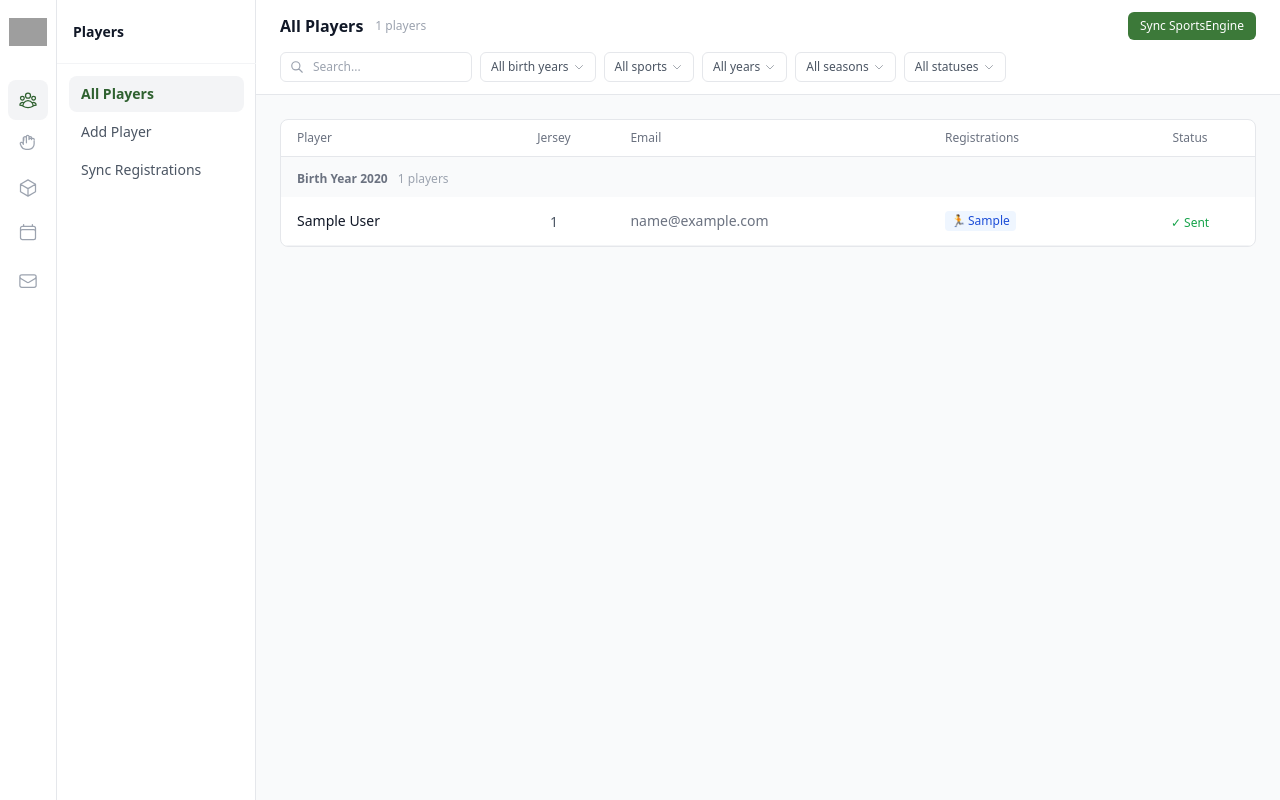
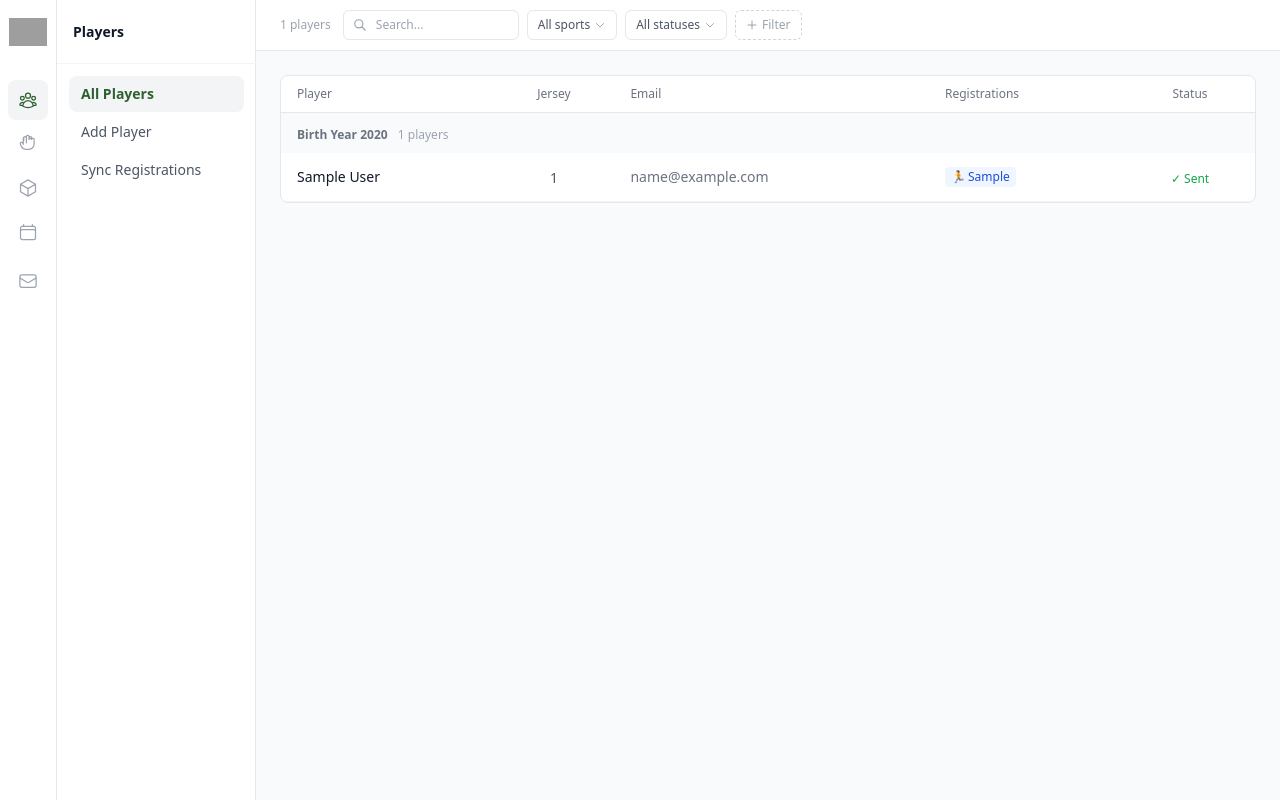
Before and after one commit to timchilcott/posa-jersey-app, a FastAPI app: page /admin in a window 1280 px wide. Run offline with FastAPI, Linux system fonts and the light colour scheme; tables that the repository leaves empty hold one stand-in row (values such as "Sample post"); some libraries are stand-ins or nearby versions; grey boxes are pictures that could not be loaded.

Commit message:
Remove page titles from filter bars and hide extra filters behind + Filter button
Titles are redundant with the contextual sidebar nav panel. Secondary filters
(date range, birth year, division, condition) are now behind a dashed "+ Filter"
button that auto-reveals when those filters have active values.

Co-Authored-By: Claude Opus 4.6 <noreply@anthropic.com>

```diff
--- a/app/templates/players_page.html
+++ b/app/templates/players_page.html
@@ -21,39 +21,17 @@
 </head>
 <body class="bg-gray-50" x-data="tableApp()" x-init="init()" x-cloak>
 
-    <!-- Header + Filters (Intercom style) -->
-    <div class="bg-white border-b border-gray-200">
-        <div class="px-6 py-3">
-            <div class="flex items-center justify-between mb-3">
-                <div class="flex items-center gap-3">
-                    <h1 class="text-base font-semibold text-gray-900">All Players</h1>
-                    <span class="text-xs text-gray-400" x-text="filteredPlayers.length + ' players'"></span>
-                </div>
-                <button @click="syncSportsEngine()" class="bg-pines-500 hover:bg-pines-600 text-white px-3 py-1.5 rounded-md text-xs font-medium">Sync SportsEngine</button>
-            </div>
-            <div class="flex items-center gap-2 flex-wrap">
+    <!-- Filters -->
+    <div class="bg-white border-b border-gray-200" x-data="{ showMore: false }">
+        <div class="px-6 py-2.5 flex items-center gap-2 flex-wrap">
+            <span class="text-xs text-gray-400 mr-1" x-text="filteredPlayers.length + ' players'"></span>
             <!-- Search -->
             <div class="relative">
                 <svg class="absolute left-2.5 top-1/2 -translate-y-1/2 w-3.5 h-3.5 text-gray-400" fill="none" stroke="currentColor" viewBox="0 0 24 24"><path stroke-linecap="round" stroke-linejoin="round" stroke-width="2" d="M21 21l-6-6m2-5a7 7 0 11-14 0 7 7 0 0114 0z"/></svg>
                 <input type="search" x-model="filters.search" @input.debounce.300ms="applyFilters()" @keyup.enter="applyFilters()" placeholder="Search..."
-                           class="pl-8 pr-3 py-1.5 border border-gray-200 rounded-md text-xs w-48 focus:ring-1 focus:ring-pines-500 focus:border-pines-500 placeholder-gray-400">
+                       class="pl-8 pr-3 py-1.5 border border-gray-200 rounded-md text-xs w-44 focus:ring-1 focus:ring-pines-500 focus:border-pines-500 placeholder-gray-400">
             </div>
-                <!-- Birth Year pill -->
-                <div class="relative" x-data="{ open: false }">
-                    <button @click="open = !open" @click.outside="open = false"
-                            class="inline-flex items-center gap-1 px-2.5 py-1.5 rounded-md text-xs font-medium border transition-colors"
-                            :class="filters.birthYear ? 'border-pines-200 bg-pines-50 text-pines-700' : 'border-gray-200 text-gray-600 hover:bg-gray-50'">
-                        <span x-text="filters.birthYear ? 'Born ' + filters.birthYear : 'All birth years'"></span>
-                        <svg class="w-3 h-3 opacity-50" fill="none" stroke="currentColor" viewBox="0 0 24 24"><path stroke-linecap="round" stroke-linejoin="round" stroke-width="2" d="M19 9l-7 7-7-7"/></svg>
-                    </button>
-                    <div x-show="open" x-transition class="absolute z-20 mt-1 w-36 bg-white border border-gray-200 rounded-lg shadow-lg py-1 max-h-48 overflow-y-auto">
-                        <div @click="filters.birthYear = ''; applyFilters(); open = false" class="px-3 py-1.5 hover:bg-gray-50 cursor-pointer text-xs text-gray-500">All birth years</div>
-                        <template x-for="year in availableBirthYears" :key="year">
-                            <div @click="filters.birthYear = year; applyFilters(); open = false" class="px-3 py-1.5 hover:bg-gray-50 cursor-pointer text-xs" :class="filters.birthYear == year ? 'bg-pines-50 text-pines-700 font-medium' : ''" x-text="year"></div>
-                        </template>
-                    </div>
-                </div>
-                <!-- Sport pill -->
+            <!-- Sport pill (always visible) -->
             <div class="relative" x-data="{ open: false }">
                 <button @click="open = !open" @click.outside="open = false"
                         class="inline-flex items-center gap-1 px-2.5 py-1.5 rounded-md text-xs font-medium border transition-colors"
@@ -68,12 +46,45 @@
                     </template>
                 </div>
             </div>
+            <!-- Status pill (always visible) -->
+            <div class="relative" x-data="{ open: false }">
+                <button @click="open = !open" @click.outside="open = false"
+                        class="inline-flex items-center gap-1 px-2.5 py-1.5 rounded-md text-xs font-medium border transition-colors"
+                        :class="filters.status ? 'border-pines-200 bg-pines-50 text-pines-700' : 'border-gray-200 text-gray-600 hover:bg-gray-50'">
+                    <span x-text="filters.status === 'needsEmail' ? 'Needs Email' : filters.status === 'waitingRoom' ? 'Waiting Room' : filters.status === 'active' ? 'Active' : 'All statuses'"></span>
+                    <svg class="w-3 h-3 opacity-50" fill="none" stroke="currentColor" viewBox="0 0 24 24"><path stroke-linecap="round" stroke-linejoin="round" stroke-width="2" d="M19 9l-7 7-7-7"/></svg>
+                </button>
+                <div x-show="open" x-transition class="absolute z-20 mt-1 w-36 bg-white border border-gray-200 rounded-lg shadow-lg py-1">
+                    <div @click="filters.status = ''; applyFilters(); open = false" class="px-3 py-1.5 hover:bg-gray-50 cursor-pointer text-xs text-gray-500">All statuses</div>
+                    <div @click="filters.status = 'needsEmail'; applyFilters(); open = false" class="px-3 py-1.5 hover:bg-gray-50 cursor-pointer text-xs" :class="filters.status === 'needsEmail' ? 'bg-pines-50 text-pines-700 font-medium' : ''">Needs Email</div>
+                    <div @click="filters.status = 'waitingRoom'; applyFilters(); open = false" class="px-3 py-1.5 hover:bg-gray-50 cursor-pointer text-xs" :class="filters.status === 'waitingRoom' ? 'bg-pines-50 text-pines-700 font-medium' : ''">Waiting Room</div>
+                    <div @click="filters.status = 'active'; applyFilters(); open = false" class="px-3 py-1.5 hover:bg-gray-50 cursor-pointer text-xs" :class="filters.status === 'active' ? 'bg-pines-50 text-pines-700 font-medium' : ''">Active</div>
+                </div>
+            </div>
+            <!-- Extra filters (hidden by default) -->
+            <template x-if="showMore || filters.birthYear || filters.year || filters.season">
+                <div class="contents">
+                    <!-- Birth Year pill -->
+                    <div class="relative" x-data="{ open: false }">
+                        <button @click="open = !open" @click.outside="open = false"
+                                class="inline-flex items-center gap-1 px-2.5 py-1.5 rounded-md text-xs font-medium border transition-colors"
+                                :class="filters.birthYear ? 'border-pines-200 bg-pines-50 text-pines-700' : 'border-gray-200 text-gray-600 hover:bg-gray-50'">
+                            <span x-text="filters.birthYear ? 'Born ' + filters.birthYear : 'Birth year'"></span>
+                            <svg class="w-3 h-3 opacity-50" fill="none" stroke="currentColor" viewBox="0 0 24 24"><path stroke-linecap="round" stroke-linejoin="round" stroke-width="2" d="M19 9l-7 7-7-7"/></svg>
+                        </button>
+                        <div x-show="open" x-transition class="absolute z-20 mt-1 w-36 bg-white border border-gray-200 rounded-lg shadow-lg py-1 max-h-48 overflow-y-auto">
+                            <div @click="filters.birthYear = ''; applyFilters(); open = false" class="px-3 py-1.5 hover:bg-gray-50 cursor-pointer text-xs text-gray-500">All birth years</div>
+                            <template x-for="year in availableBirthYears" :key="year">
+                                <div @click="filters.birthYear = year; applyFilters(); open = false" class="px-3 py-1.5 hover:bg-gray-50 cursor-pointer text-xs" :class="filters.birthYear == year ? 'bg-pines-50 text-pines-700 font-medium' : ''" x-text="year"></div>
+                            </template>
+                        </div>
+                    </div>
                     <!-- Year pill -->
                     <div class="relative" x-data="{ open: false }">
                         <button @click="open = !open" @click.outside="open = false"
                                 class="inline-flex items-center gap-1 px-2.5 py-1.5 rounded-md text-xs font-medium border transition-colors"
                                 :class="filters.year ? 'border-pines-200 bg-pines-50 text-pines-700' : 'border-gray-200 text-gray-600 hover:bg-gray-50'">
-                        <span x-text="filters.year || 'All years'"></span>
+                            <span x-text="filters.year || 'Reg year'"></span>
                             <svg class="w-3 h-3 opacity-50" fill="none" stroke="currentColor" viewBox="0 0 24 24"><path stroke-linecap="round" stroke-linejoin="round" stroke-width="2" d="M19 9l-7 7-7-7"/></svg>
                         </button>
                         <div x-show="open" x-transition class="absolute z-20 mt-1 w-32 bg-white border border-gray-200 rounded-lg shadow-lg py-1 max-h-48 overflow-y-auto">
@@ -88,7 +99,7 @@
                         <button @click="open = !open" @click.outside="open = false"
                                 class="inline-flex items-center gap-1 px-2.5 py-1.5 rounded-md text-xs font-medium border transition-colors"
                                 :class="filters.season ? 'border-pines-200 bg-pines-50 text-pines-700' : 'border-gray-200 text-gray-600 hover:bg-gray-50'">
-                        <span x-text="filters.season || 'All seasons'"></span>
+                            <span x-text="filters.season || 'Season'"></span>
                             <svg class="w-3 h-3 opacity-50" fill="none" stroke="currentColor" viewBox="0 0 24 24"><path stroke-linecap="round" stroke-linejoin="round" stroke-width="2" d="M19 9l-7 7-7-7"/></svg>
                         </button>
                         <div x-show="open" x-transition class="absolute z-20 mt-1 w-32 bg-white border border-gray-200 rounded-lg shadow-lg py-1">
@@ -98,27 +109,20 @@
                             </template>
                         </div>
                     </div>
-                <!-- Status pill -->
-                <div class="relative" x-data="{ open: false }">
-                    <button @click="open = !open" @click.outside="open = false"
-                            class="inline-flex items-center gap-1 px-2.5 py-1.5 rounded-md text-xs font-medium border transition-colors"
-                            :class="filters.status ? 'border-pines-200 bg-pines-50 text-pines-700' : 'border-gray-200 text-gray-600 hover:bg-gray-50'">
-                        <span x-text="filters.status === 'needsEmail' ? 'Needs Email' : filters.status === 'waitingRoom' ? 'Waiting Room' : filters.status === 'active' ? 'Active' : 'All statuses'"></span>
-                        <svg class="w-3 h-3 opacity-50" fill="none" stroke="currentColor" viewBox="0 0 24 24"><path stroke-linecap="round" stroke-linejoin="round" stroke-width="2" d="M19 9l-7 7-7-7"/></svg>
+                </div>
+            </template>
+            <!-- + Filter toggle -->
+            <button x-show="!showMore && !filters.birthYear && !filters.year && !filters.season"
+                    @click="showMore = true"
+                    class="inline-flex items-center gap-1 px-2.5 py-1.5 rounded-md text-xs font-medium border border-dashed border-gray-300 text-gray-400 hover:text-gray-600 hover:border-gray-400 transition-colors">
+                <svg class="w-3 h-3" fill="none" stroke="currentColor" viewBox="0 0 24 24"><path stroke-linecap="round" stroke-linejoin="round" stroke-width="2" d="M12 4v16m8-8H4"/></svg>
+                Filter
             </button>
-                    <div x-show="open" x-transition class="absolute z-20 mt-1 w-36 bg-white border border-gray-200 rounded-lg shadow-lg py-1">
-                        <div @click="filters.status = ''; applyFilters(); open = false" class="px-3 py-1.5 hover:bg-gray-50 cursor-pointer text-xs text-gray-500">All statuses</div>
-                        <div @click="filters.status = 'needsEmail'; applyFilters(); open = false" class="px-3 py-1.5 hover:bg-gray-50 cursor-pointer text-xs" :class="filters.status === 'needsEmail' ? 'bg-pines-50 text-pines-700 font-medium' : ''">Needs Email</div>
-                        <div @click="filters.status = 'waitingRoom'; applyFilters(); open = false" class="px-3 py-1.5 hover:bg-gray-50 cursor-pointer text-xs" :class="filters.status === 'waitingRoom' ? 'bg-pines-50 text-pines-700 font-medium' : ''">Waiting Room</div>
-                        <div @click="filters.status = 'active'; applyFilters(); open = false" class="px-3 py-1.5 hover:bg-gray-50 cursor-pointer text-xs" :class="filters.status === 'active' ? 'bg-pines-50 text-pines-700 font-medium' : ''">Active</div>
-                    </div>
-                </div>
             <!-- Clear -->
             <button x-show="filters.search || filters.birthYear || filters.sport || filters.year || filters.season || filters.status"
-                        @click="clearFilters()" class="text-xs text-gray-400 hover:text-gray-600 px-1.5 py-1.5">
+                    @click="clearFilters(); showMore = false" class="text-xs text-gray-400 hover:text-gray-600 px-1.5 py-1.5">
                 <svg class="w-3.5 h-3.5" fill="none" stroke="currentColor" viewBox="0 0 24 24"><path stroke-linecap="round" stroke-linejoin="round" stroke-width="2" d="M6 18L18 6M6 6l12 12"/></svg>
             </button>
-            </div>
         </div>
     </div>
 
```
Also changed, not shown: app/templates/events_page.html (+24 -17 lines), app/templates/inventory_page.html (+22 -16 lines), app/templates/volunteers_page.html (+3 -10 lines). Lines whose indentation alone changed are shown as unchanged.
